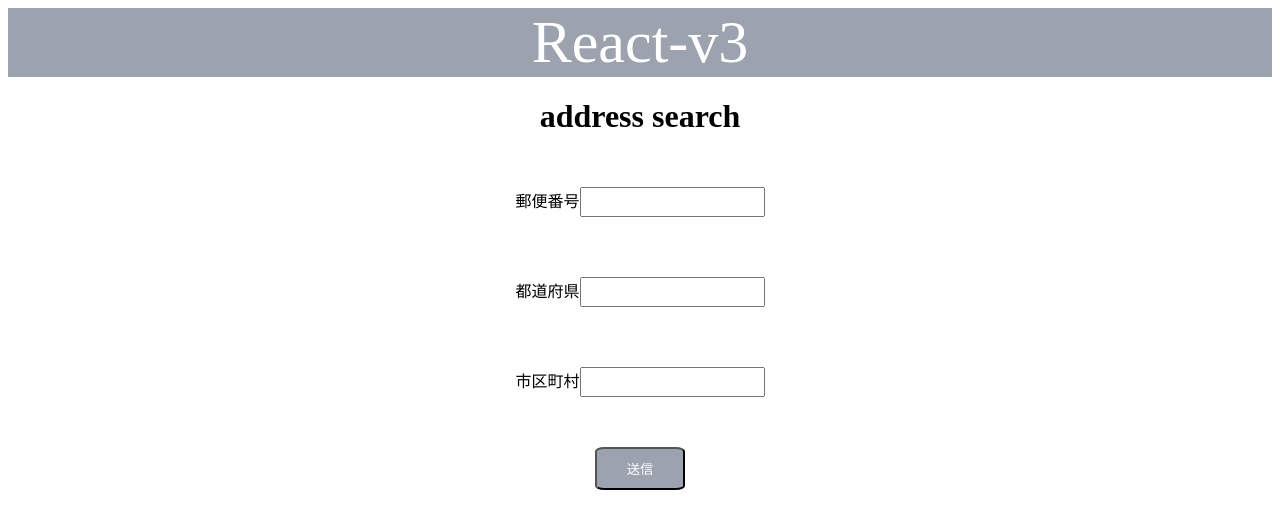
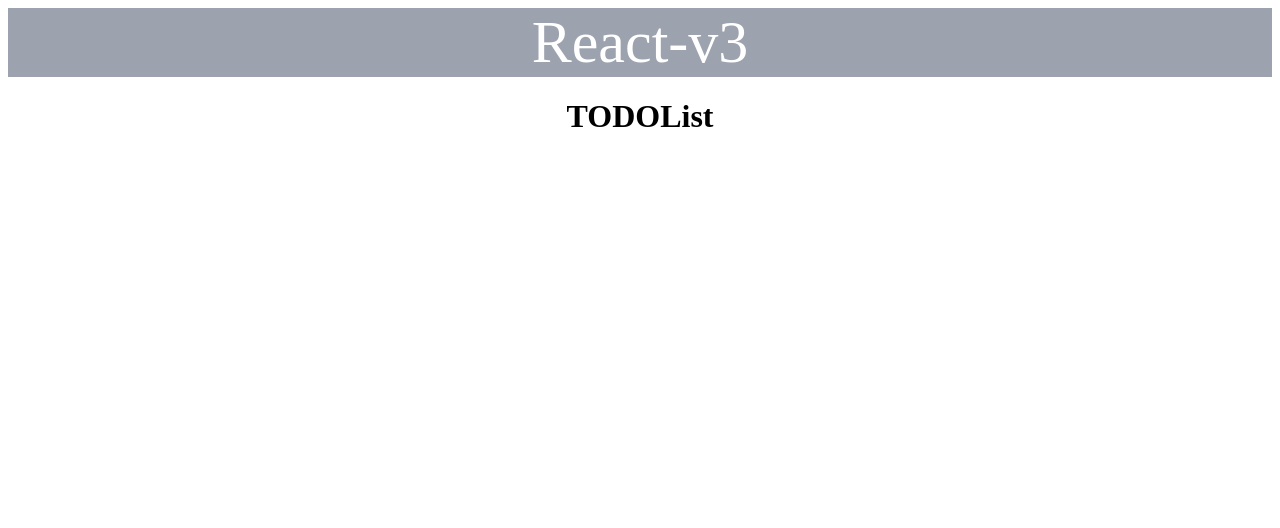
Before and after one commit to comet-19/TODOList, a React (Create React App) app: page / in a window 1280 px wide. Shown: the top 528 px of the page. Built offline with nearby package versions, Linux system fonts and the light colour scheme.

Commit message:
不要なパーツを削除、TODOList用へ

```diff
--- a/src/components/App.css
+++ b/src/components/App.css
@@ -6,7 +6,6 @@
     box-sizing: border-box;
     text-align: center;
 }
-
 header {
     background-color: #9CA3AF;
     color: white;
@@ -14,18 +13,6 @@ header {
 }
 input {
     height: 30px;
-}
-.error {
-    color: red;
-    position: absolute;
-    bottom: 0;
-    left: 0;
-    right: 0;
-}
-.InputForm {
-    position: relative;
-    padding: 30px;
-
 }
 button {
     margin: 20px;
@@ -38,6 +25,3 @@ button:hover{
     opacity: 0.7;
     transition: .5s;
 }
-.NotFound {
-    color: red;
-}
--- a/src/components/TODOList.tsx
+++ b/src/components/TODOList.tsx
@@ -1,121 +1,14 @@
-import { useEffect, useState } from "react";
 import "./App.css";
-import { useForm, useWatch } from 'react-hook-form';
-import axios from "axios";
-import { clear } from "console";
+
 
 function TODOList() {
-    const [errorflag, setErrorflag] = useState(false);
-
-    const {
-        register,
-        handleSubmit,
-        formState: { errors },
-        setValue,
-        getValues,
-        control,
-        clearErrors,
-    } = useForm({
-        criteriaMode: 'all',
-    });
-
-    const PostCodeValue = useWatch({control,name:"address"})
-
-    let getpre = "";
-    let getcity = "";
-
-    const onSubmit = (data: any) => {
-
-        console.log("郵便番号: "+getValues('address'));
-        console.log("都道府県: "+getValues("prefecture"));
-        console.log("市区町村: "+getValues("city"));
-    }
-
-    useEffect(() => {
-        if (PostCodeValue && PostCodeValue.length === 7) {
-            CallAPI();
-        }
-    }, [PostCodeValue]);
-
-    function CallAPI() {
-        axios.get(`https://zipcloud.ibsnet.co.jp/api/search?zipcode=${PostCodeValue}`)
-            .then(function (response) {
-                getpre = response.data.results[0].address1;
-                getcity = response.data.results[0].address2 + response.data.results[0].address3;
-
-                setValue('prefecture', getpre);
-                setValue('city', getcity);
-                setErrorflag(false);
-                clearErrors('prefecture');
-                clearErrors('city');
-            })
-            .catch(function (error) {
-                setErrorflag(true);
-            });
-    }
 
     return (
         <div className="App">
             <header>
                 React-v3
             </header>
-            <h1>address search</h1>
-            <form onSubmit={handleSubmit(onSubmit)}>
-                <div className="InputForm">
-                    <label>郵便番号</label>
-                    <input
-                        id="address"
-                        {...register('address', {
-                            required: {
-                                value: true,
-                                message: '入力が必須の項目です。',
-                            },
-                            minLength: {
-                                value: 7,
-                                message: '7桁の数字を入力してください',
-                            },
-                            maxLength: {
-                                value: 7,
-                                message: '7桁の数字を入力してください',
-                            },
-                        })}
-
-                        type="address"
-                    />
-                    {errors.address && <div className="error">{errors.address?.message?.toString()}</div>}
-                </div>
-                <div className="InputForm">
-                    <label>都道府県</label>
-                    <input
-                        id="prefecture"
-                        {...register('prefecture', {
-                            required: {
-                                value: true,
-                                message: '入力が必須の項目です。',
-                            }
-                        })}
-                        type="text"
-
-                    />
-                    {errors.prefecture && <div className="error">{errors.prefecture?.message?.toString()}</div>}
-                </div>
-                <div className="InputForm">
-                    <label>市区町村</label>
-                    <input
-                        id="city"
-                        {...register('city', {
-                            required: {
-                                value: true,
-                                message: '入力が必須の項目です。',
-                            }
-                        })}
-                        type="text"
-                    />
-                    {errors.city && <div className="error">{errors.city?.message?.toString()}</div>}
-                </div>
-                <button type="submit">送信</button>
-                <div className="NotFound">{errorflag? "該当する住所が存在しません": ""}</div>
-            </form>
+            <h1>TODOList</h1>
         </div>
     );
 }
```
